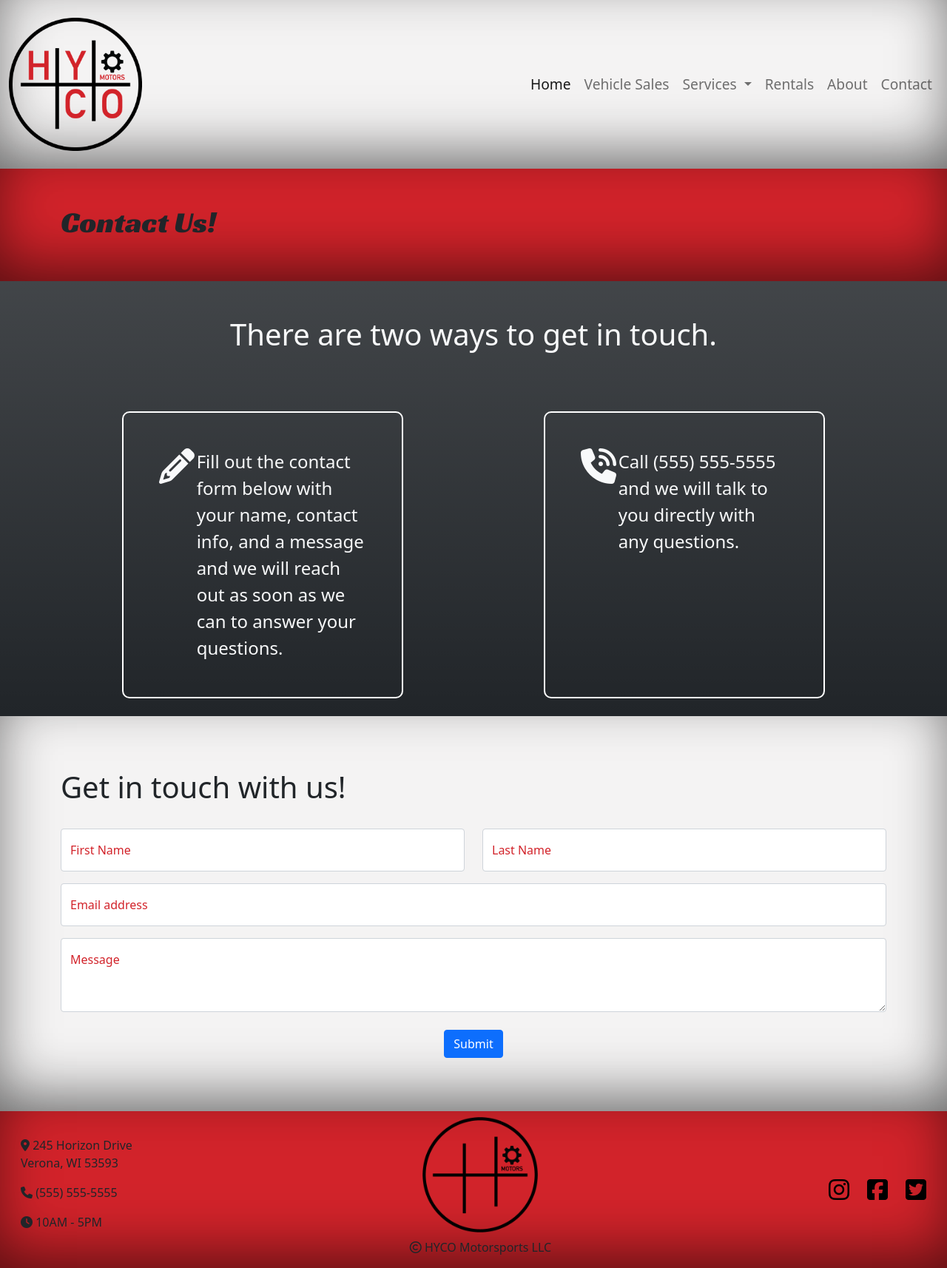
After one commit to Hyco-Motorcars/website_bootstrap_django, a Django app: page /contact/ in a window 1280 px wide. The commit adds this page. Shown: the whole page at 74% size. Run offline with Django 3.2, Linux system fonts and the light colour scheme; some libraries are stand-ins or nearby versions; some web fonts are replaced.

Commit message:
completed the about, contact, rentals, storage, and detailing pages

```diff
--- a/HYCO_bootstrap/urls.py
+++ b/HYCO_bootstrap/urls.py
@@ -18,13 +18,17 @@ from django.urls import path
 from django.conf import settings
 from django.conf.urls.static import static
 
-from pages.views import homepage_view, vehicle_sales_view, about_view
+from pages.views import homepage_view, vehicle_sales_view, about_view, contact_view, rentals_view, storage_view, detailing_view
 
 urlpatterns = [
     path('admin/', admin.site.urls),
     path('', homepage_view, name='homepage'),
     path('vehicle-sales/', vehicle_sales_view, name='vehicle-sales'),
     path('about/', about_view, name='about'),
+    path('contact/', contact_view, name='contact'),
+    path('rentals/', rentals_view, name='rentals'),
+    path('storage/', storage_view, name='storage'),
+    path('detailing/', detailing_view, name='detailing'),
 ]
 
 if settings.DEBUG:
--- a/pages/views.py
+++ b/pages/views.py
@@ -51,3 +51,19 @@ def vehicle_sales_view(request, *args, **kwargs):
 def about_view(request, *args, **kwargs):
 
     return render(request, "about.html", {})
+
+def contact_view(request, *args, **kwargs):
+
+    return render(request, "contact.html", {})
+
+def rentals_view(request, *args, **kwargs):
+
+    return render(request, "rentals.html", {})
+
+def storage_view(request, *args, **kwargs):
+
+    return render(request, "storage.html", {})
+
+def detailing_view(request, *args, **kwargs):
+
+    return render(request, "detailing.html", {})
--- /dev/null
+++ b/static/styles/contact.css
@@ -0,0 +1,3 @@
+.contact-info-text {
+
+}
--- a/templates/components/contact_form.html
+++ b/templates/components/contact_form.html
@@ -2,6 +2,7 @@
 
 
 <div class="container-fluid form-container p-5">
+    <div class="container">
         <div class="row py-4">
             <div class="col">
                 <h1>Get in touch with us!</h1>
@@ -39,3 +40,4 @@
             </div>
         </div>
     </div>
+</div>
--- a/templates/components/footer.html
+++ b/templates/components/footer.html
@@ -1,7 +1,7 @@
 {% load static %}
 
 <div class="container-fluid footer-container">
-    <div class="row justify-content-around align-items-center">
+    <div class="row justify-content-between align-items-center px-3">
         <div class="col-auto">
             <div class="row justify-content-start">
                 <div class="col-auto">
--- a/templates/components/nav.html
+++ b/templates/components/nav.html
@@ -22,18 +22,18 @@
               Services
             </a>
             <ul class="dropdown-menu" aria-labelledby="navbarScrollingDropdown">
-              <li><a class="dropdown-item" href="#">Storage</a></li>
-              <li><a class="dropdown-item" href="#">Detailing/Paint Correction</a></li>
+              <li><a class="dropdown-item" href="{% url 'storage' %}">Storage</a></li>
+              <li><a class="dropdown-item" href="{% url 'detailing' %}">Detailing/Paint Correction</a></li>
             </ul>
           </li>
           <li class="nav-item">
-            <a class="nav-link" href="#">Rentals</a>
+            <a class="nav-link" href="{% url 'rentals' %}">Rentals</a>
           </li>
           <li class="nav-item">
             <a class="nav-link" href="{% url 'about' %}">About</a>
           </li>
           <li class="nav-item">
-            <a class="nav-link" href="#">Contact</a>
+            <a class="nav-link" href="{% url 'contact' %}">Contact</a>
           </li>
         </ul>
       </div>
--- /dev/null
+++ b/templates/contact.html
@@ -0,0 +1,60 @@
+{% extends 'base.html' %}
+{% load static %}
+
+{% block head_content %}
+
+<title>Contact Us</title>
+
+{% endblock %}
+
+
+
+{% block content %}
+
+<!-- Main body -->
+<!-- Page heading -->
+<div class="container-fluid py-5 heading-style">
+    <div class="container">
+        <div class="row">
+            <h1>Contact Us!</h1>
+        </div>
+    </div>
+</div>
+
+<!-- About section -->
+<div class="container-fluid bg-dark bg-gradient">
+    <div class="container text-light">
+        <div class="row justify-content-center py-5">
+            <div class="col-auto">
+                <h1>There are two ways to get in touch.</h1>
+            </div>
+        </div>
+        <div class="row justify-content-around py-4">
+            <div class="col-4 p-5 text-left fs-4" style="border: solid 2px white; border-radius: 10px;">
+                <div class="row justify-content-between">
+                    <div class="col-2">
+                        <i class="fas fa-pencil-alt" style="font-size: 2em;"></i>
+                    </div>
+                    <div class="col">
+                        Fill out the contact form below with your name, contact info, and a message and we will reach out as soon as we can to answer your questions.
+                    </div>
+                </div>
+            </div>
+            <div class="col-4 p-5 text-left fs-4" style="border: solid 2px white; border-radius: 10px;">
+                <div class="row justify-content-between">
+                    <div class="col-2">
+                        <i class="fas fa-phone-volume" style="font-size: 2em;"></i>
+                    </div>
+                    <div class="col">
+                        Call (555) 555-5555 and we will talk to you directly with any questions.
+                    </div>
+                </div>
+            </div>
+        </div>
+    </div>
+</div>
+
+
+{% include 'components/contact_form.html' %}
+
+{% endblock %}
```
Also changed, not shown: templates/about.html (+19 -4 lines), templates/detailing.html (added, +38 -0 lines), templates/rentals.html (added, +38 -0 lines), templates/storage.html (added, +38 -0 lines). Lines whose indentation alone changed are shown as unchanged.
